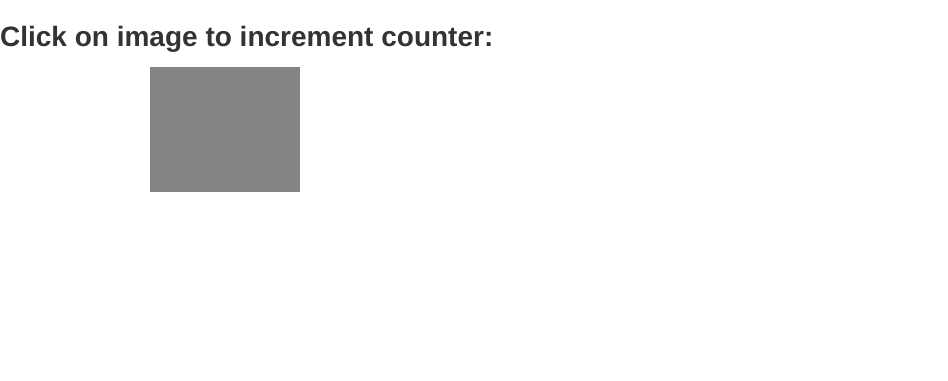
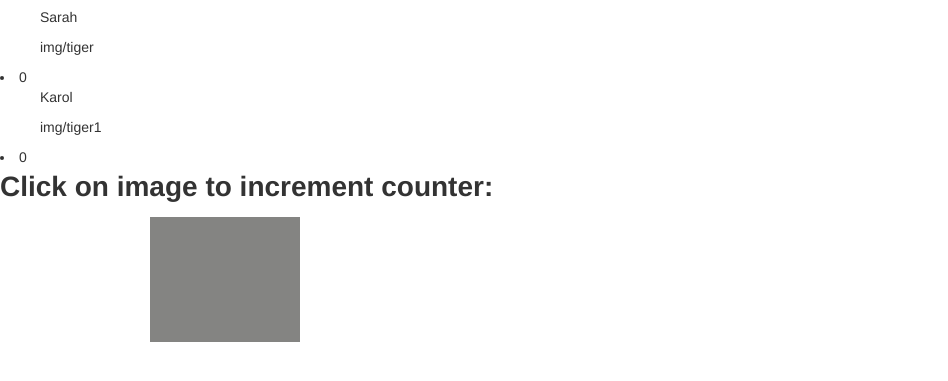
Before and after one commit to Alexandra1589/cat-clicker10, a plain HTML site: page index.html in a window 1280 px wide. Shown: the part 89-470 px from the top of the page, without its empty margins (0-948 px from the left). Drawn offline with Linux system fonts and the light colour scheme.

Commit message:
trying some stuff still not working

```diff
--- a/css/style.css
+++ b/css/style.css
@@ -4,9 +4,8 @@
 	font-weight: bold;
 }
 
-.main {
-	display: inline-block;
-	position: relative;
+#catlist {
+	width: 50%;
 }
 
 .tiger {
--- a/index.html
+++ b/index.html
@@ -12,6 +12,7 @@
     <div class="topsection"> Tiger Clicker App</div>
     </header>
     <div class="main">
+    <ul classid="catList"></ul>
     <!--<img class="tiger" src="img/tiger.jpg" class="image-responsive" alt="picture of tiger licking cub">
     image from: https://www.youtube.com/watch?v=UgkrnWIW5o0>
     <img class="tiger1" src="img/tiger1.jpg" class="image-responsive" alt="picture of tiger yawning">
--- a/js/app.js
+++ b/js/app.js
@@ -23,11 +23,11 @@ var catArray = {
 		]
 };
 
-if (catArray.cats.lenght > 0) {
-	catArray.cats.forEach(funtion(cat) {
-		$(.main).append("<div> + cats.name + </div>");
-		$(.main).append("<div> + cats.img + </div>");
-		$(.main).append("<div> + cats.count + </div>");
+if (catArray.cats.length > 0) {
+	catArray.cats.forEach(function(cat) {
+		$(".main").append('<ul>' + cat.name + '</ul>');
+		$(".main").append('<ul>' + cat.img + '</ul>');
+		$(".main").append('<li>' + cat.count + '</li');
 
 	});
 }
```
